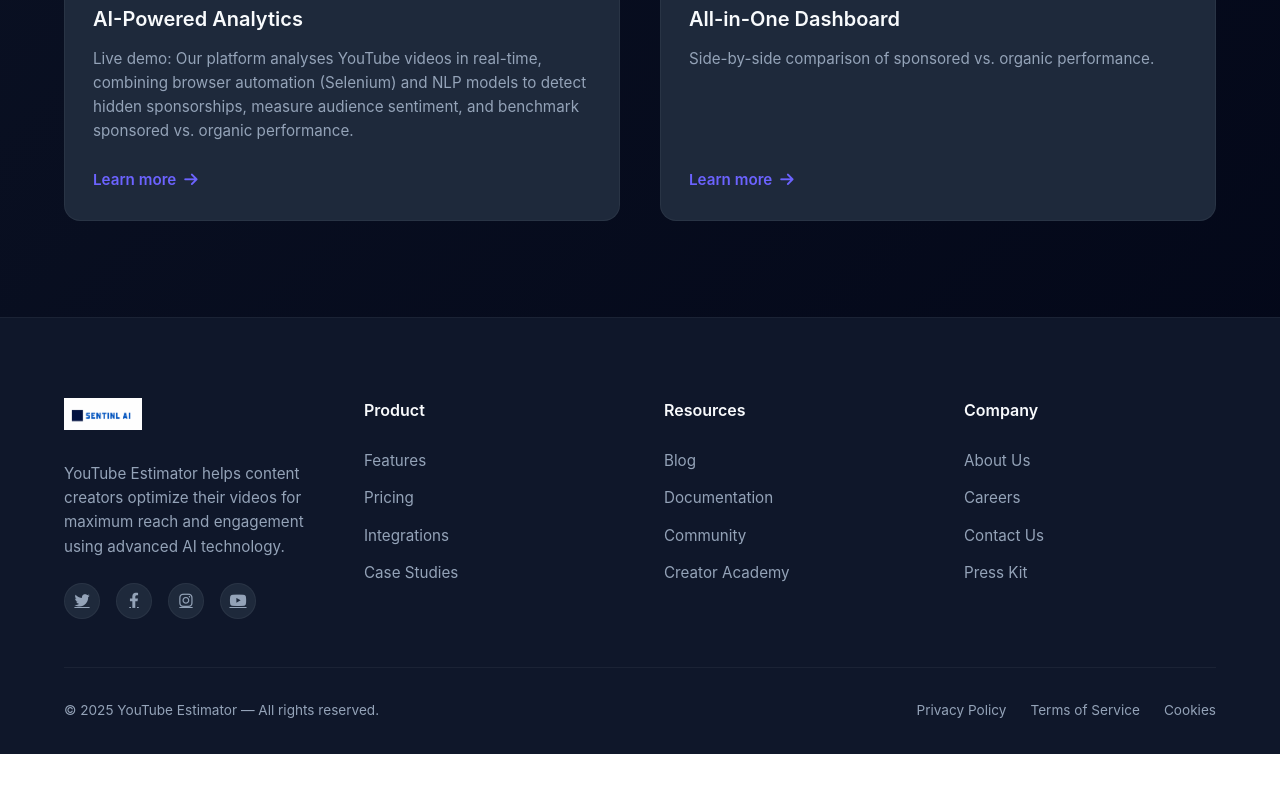
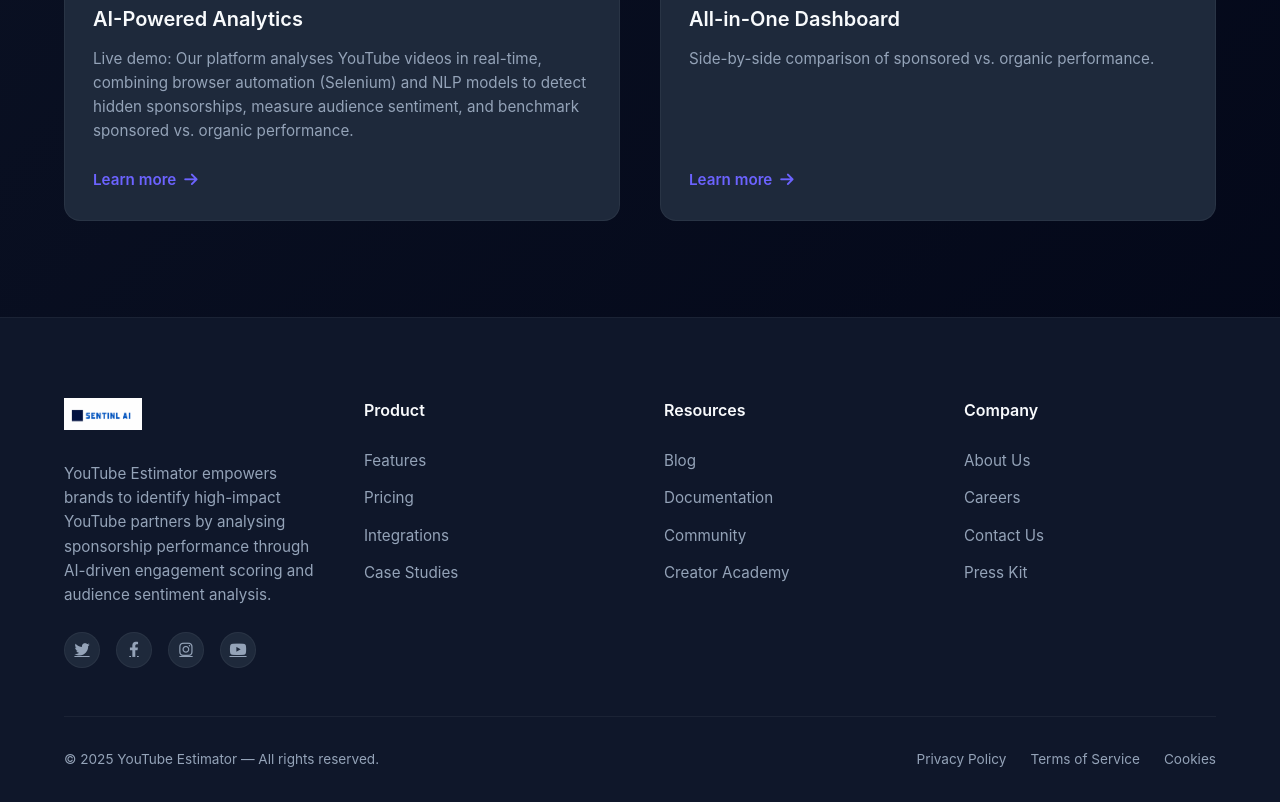
Before and after one commit to Rustamshry34/Youtube-Partner-Estimator, a plain HTML site: page index.html in a window 1280 px wide. Shown: the part 1568-2370 px from the top of the page. Before the commit the page ends 2322 px from the top, so only its background shows below. Drawn offline with Linux system fonts and the light colour scheme.

Commit message:
Update index.html

```diff
--- a/index.html
+++ b/index.html
@@ -655,7 +655,7 @@
           <img src="Logoio.png" alt="App Logo">
         </div>
         <p class="footer-description">
-          YouTube Estimator helps content creators optimize their videos for maximum reach and engagement using advanced AI technology.
+          YouTube Estimator empowers brands to identify high-impact YouTube partners by analysing sponsorship performance through AI-driven engagement scoring and audience sentiment analysis.
         </p>
         <div class="footer-social">
           <a href="#" class="social-icon"><i class="fab fa-twitter"></i></a>
```
